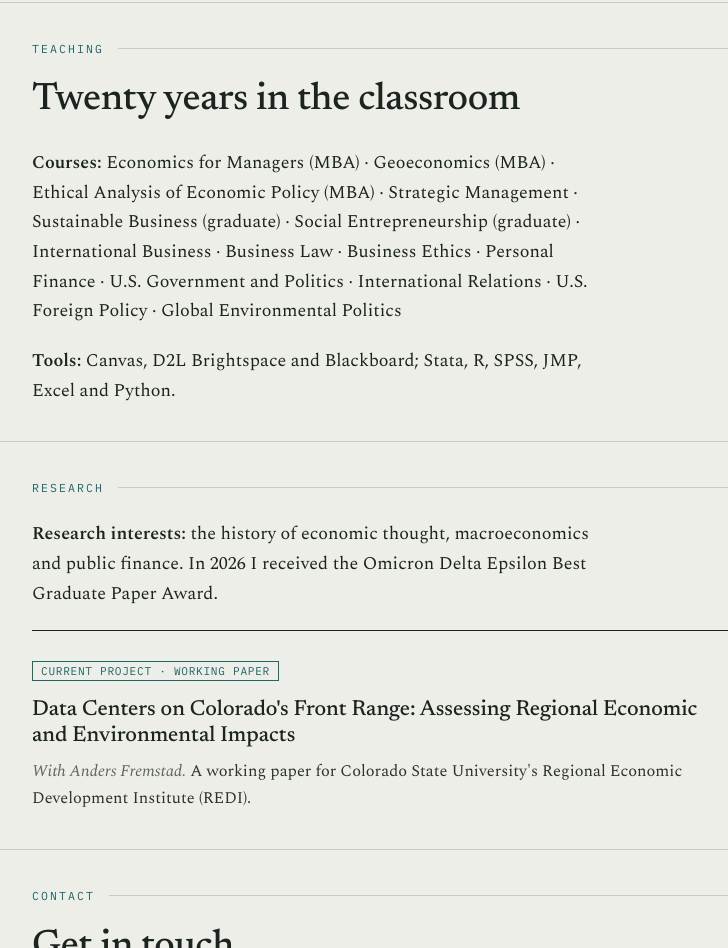
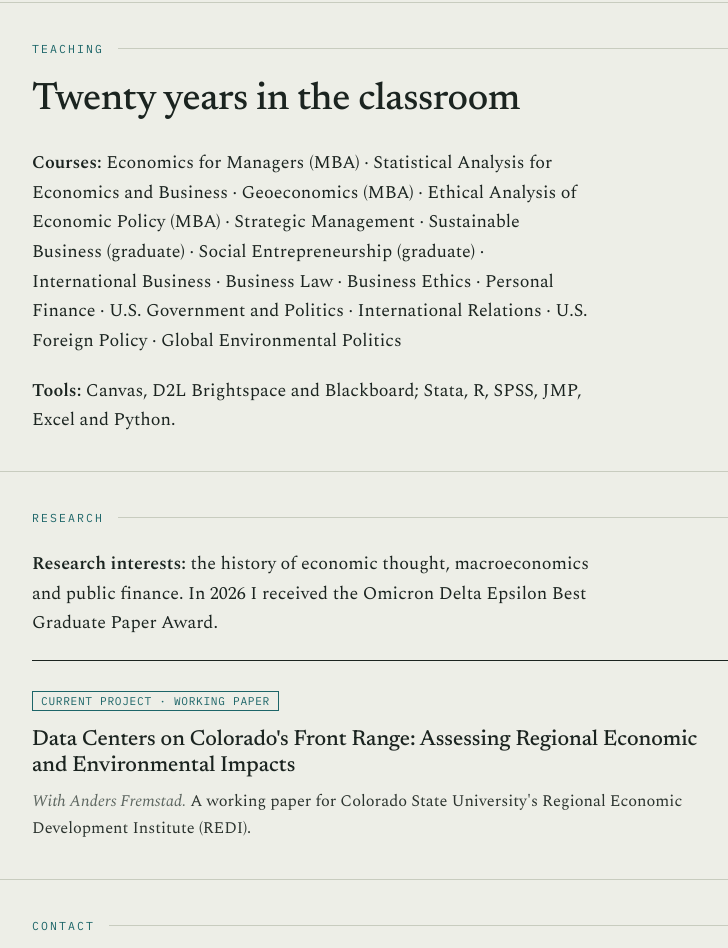
Before and after one commit to nejlaroutsong/nejlaroutsong, a plain HTML site: page index.html in a window 1280 px wide. Shown: the part 1706-2654 px from the top of the page, without its empty margins (256-984 px from the left). Drawn offline with nearby package versions, Linux system fonts and the light colour scheme.

Commit message:
Restore Statistical Analysis course
Co-Authored-By: Claude Opus 5.5 <noreply@anthropic.com>
Claude-Session: https://claude.ai/code/session_01X1fkNXvNjJMhzjNxzZXK5E

```diff
--- a/index.html
+++ b/index.html
@@ -94,7 +94,7 @@
         <p style="font-family:&#39;IBM Plex Mono&#39;,monospace; font-size:0.72rem; letter-spacing:0.18em; text-transform:uppercase; color:#1c6568; margin:0 0 22px; display:flex; align-items:center; gap:14px;">Teaching<span style="flex:1; height:1px; background:#c8ccbf;"></span></p>
         <h2 style="font-family:&#39;Newsreader&#39;,Georgia,serif; font-weight:500; font-size:clamp(1.8rem,3.6vw,2.4rem); line-height:1.08; margin:0 0 26px; letter-spacing:-0.01em;">Twenty years in the classroom</h2>
         <div style="max-width:62ch;">
-          <p style="margin:0 0 1.1em;"><strong style="font-weight:600;">Courses:</strong> Economics for Managers (MBA) · Geoeconomics (MBA) · Ethical Analysis of Economic Policy (MBA) · Strategic Management · Sustainable Business (graduate) · Social Entrepreneurship (graduate) · International Business · Business Law · Business Ethics · Personal Finance · U.S. Government and Politics · International Relations · U.S. Foreign Policy · Global Environmental Politics</p>
+          <p style="margin:0 0 1.1em;"><strong style="font-weight:600;">Courses:</strong> Economics for Managers (MBA) · Statistical Analysis for Economics and Business · Geoeconomics (MBA) · Ethical Analysis of Economic Policy (MBA) · Strategic Management · Sustainable Business (graduate) · Social Entrepreneurship (graduate) · International Business · Business Law · Business Ethics · Personal Finance · U.S. Government and Politics · International Relations · U.S. Foreign Policy · Global Environmental Politics</p>
           <p style="margin:0;"><strong style="font-weight:600;">Tools:</strong> Canvas, D2L Brightspace and Blackboard; Stata, R, SPSS, JMP, Excel and Python.</p>
         </div>
       </div>
```
